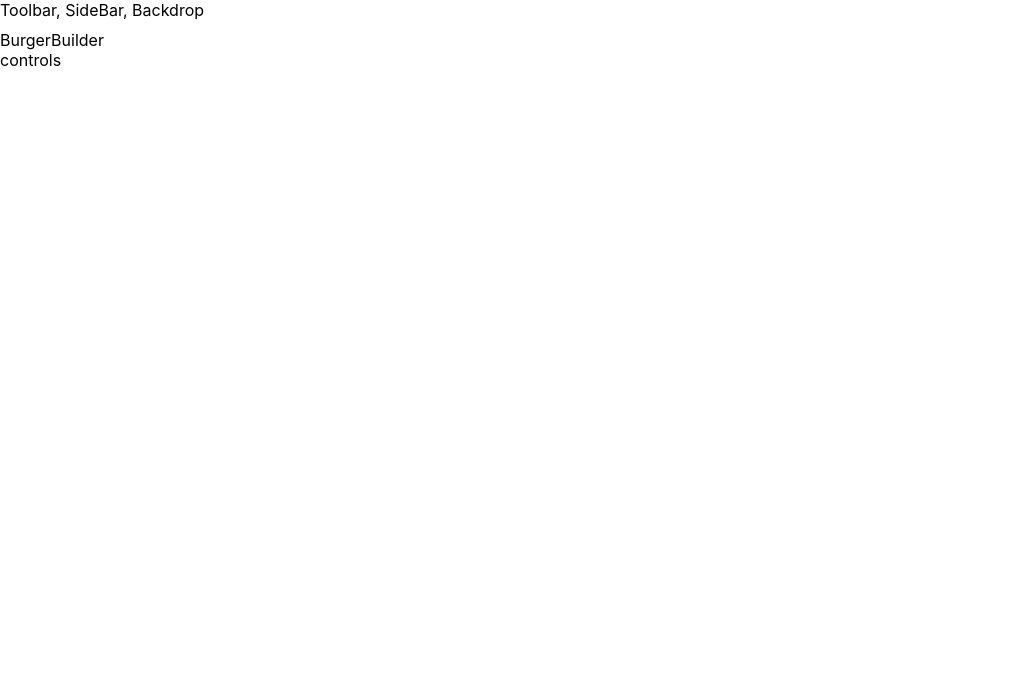
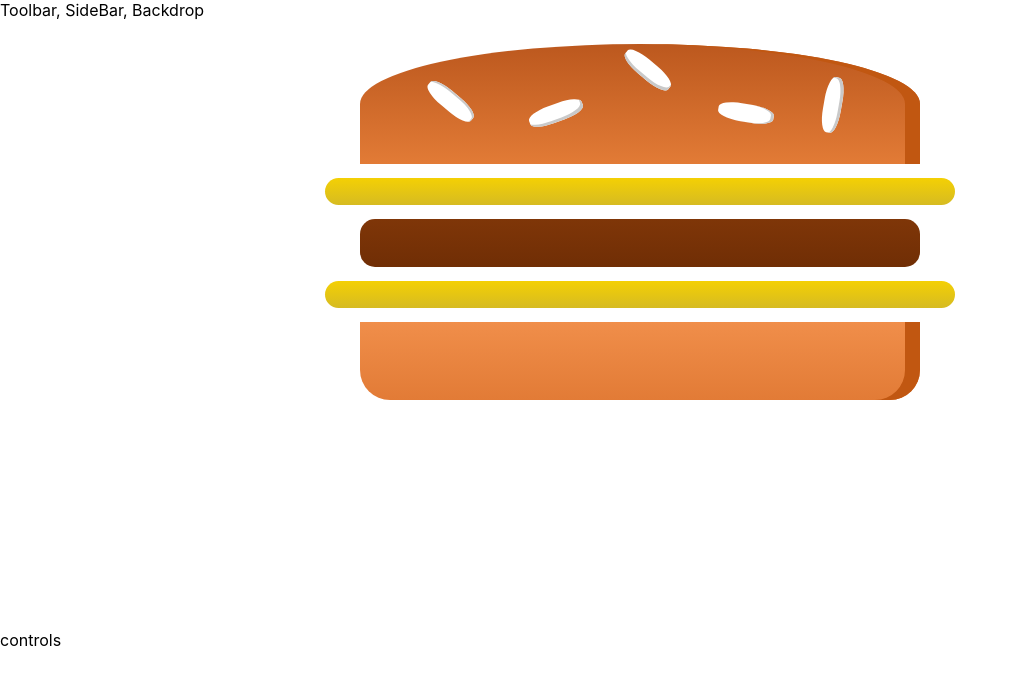
Before and after one commit to harini24/Burger-Builder, a React (Create React App) app: page / in a window 1280 px wide. Shown: the top 684 px of the page, without its empty margins (0-1017 px from the left). Built offline with nearby package versions, Linux system fonts and the light colour scheme; the HTML template or start-up script is replaced by a standard one.

Commit message:
burger component

```diff
--- a/src/Components/Burger/Burger.js
+++ b/src/Components/Burger/Burger.js
@@ -0,0 +1,16 @@
+import React from 'react';
+import classes from './Burger.module.css'
+import BurgerIngredient from './BurgerIngredient/BurgerIngredient';
+const burger = (props) => {
+    return (
+        <div className={classes.Burger}>
+            <BurgerIngredient type="bread-top" />
+            <BurgerIngredient type="cheese" />
+            <BurgerIngredient type="meat" />
+            <BurgerIngredient type="cheese" />
+            <BurgerIngredient type="bread-bottom" />
+        </div>
+    );
+}
+
+export default burger;
--- /dev/null
+++ b/src/Components/Burger/Burger.module.css
@@ -0,0 +1,29 @@
+.Burger{
+    width: 100%;
+    margin: auto;
+    height: 250px;
+    overflow: scroll;
+    text-align: center;
+    font-weight: bold;
+    font-size: 1.2rem;
+}
+
+@media(min-width:500px) and (max-height:400px){
+    .Burger{
+        width:350px;
+        height: 300px;
+    }
+}
+
+@media(min-width:500px) and (min-height:401px){
+    .Burger{
+        width:450px;
+        height: 400px;
+    }
+}
+@media(min-width:1000px) and (min-height:700px){
+    .Burger{
+        width:700px;
+        height: 600px;
+    }
+}
--- a/src/Components/Burger/BurgerIngredient/BurgerIngredient.js
+++ b/src/Components/Burger/BurgerIngredient/BurgerIngredient.js
@@ -1,14 +1,14 @@
 import React,{Component} from 'react';
 import propTypes from 'prop-types'
-import classes from './burgerIngredient.module.class'
+import classes from './BurgerIngredient.module.css'
 
-class BurgerIngredient extends Components {
+class BurgerIngredient extends Component {
     render() {
         let ingredient = null;
 
         switch (this.props.type) {
             case ('bread-bottom'):
-                ingredient = <div classname={classes.BreadBottom}></div>
+                ingredient = <div className={classes.BreadBottom}></div>
                 break;
             case ('bread-top'):
                 ingredient = (
--- a/src/Containers/BurgerBuilder/BurgerBuilder.js
+++ b/src/Containers/BurgerBuilder/BurgerBuilder.js
@@ -1,12 +1,11 @@
 import React, {Component } from 'react'
 import Aux from '../../hoc/Auxillary'
+import Burger from '../../Components/Burger/Burger'
 class BurgerBuilder extends Component{
     render(){
         return(
             <Aux>
-            <div>
-BurgerBuilder
-            </div>
+            <Burger/>
             <div>controls</div>
             </Aux>
         );
```
Also changed, not shown: 1 other file (tests, documents, lock files or other folders).
